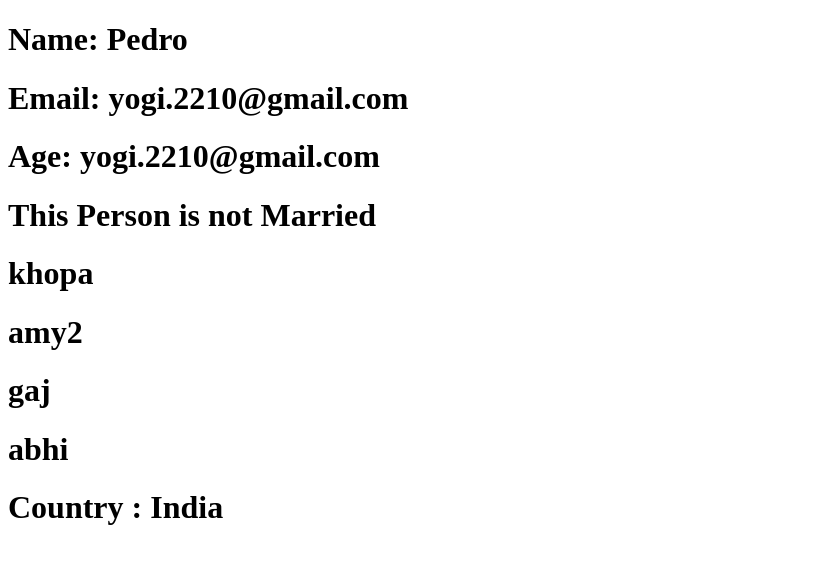
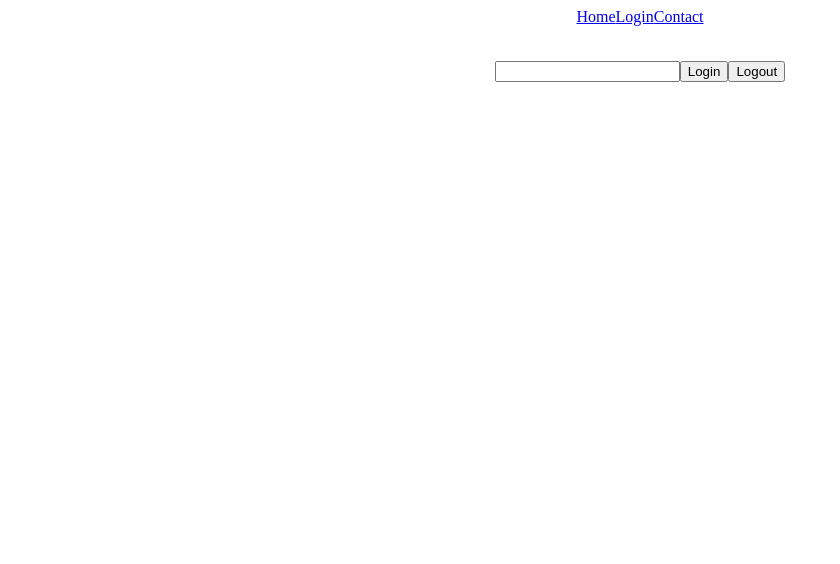
Before and after one commit to yogi2210/react-notes, a React (Create React App) app: page /login in a window 1280 px wide. Shown: the top 564 px of the page, without its empty margins (0-840 px from the left). Built offline with nearby package versions, Linux system fonts and the light colour scheme.

Commit message:
redux toolkit

```diff
--- a/package.json
+++ b/package.json
@@ -4,6 +4,7 @@
   "private": true,
   "dependencies": {
     "@hookform/resolvers": "^2.9.10",
+    "@reduxjs/toolkit": "^1.9.1",
     "@tanstack/react-query": "^4.20.4",
     "@testing-library/jest-dom": "^5.16.5",
     "@testing-library/react": "^13.4.0",
@@ -13,6 +14,7 @@
     "react": "^18.2.0",
     "react-dom": "^18.2.0",
     "react-hook-form": "^7.41.0",
+    "react-redux": "^8.0.5",
     "react-router-dom": "^6.5.0",
     "react-scripts": "5.0.1",
     "web-vitals": "^2.1.4",
--- a/src/App.tsx
+++ b/src/App.tsx
@@ -1,29 +1,37 @@
-import React from 'react';
+import './App.css';
 
-import "./App.css"
-import { Person, Country } from "./components/Person"
+import { BrowserRouter as Router, Routes, Route, Link } from 'react-router-dom';
 
-function App(){
+import {Home} from './pages/Home';
+import {Contact} from './pages/Contact';
+import {Login} from './pages/Login';
 
-  // creating function in typescript that take name and return age
-
-  // const getAge = (name : string): number =>{
-  //   return 99
-  // }
+import { Provider } from "react-redux";
+import { store } from './store'
 
 
-    return (
-        <div className="classname">
-            <Person
-                name="Pedro"
-                email="yogi.2210@gmail.com"
-                age= {21}
-                isMarried = {false}
-                friends={["khopa", "amy2", "gaj", "abhi"]}
-                country= {Country.India}
-            />
-        </div>
-    )
+
+function App() {
+
+
+  return (
+    <div className="App" >
+        <Provider store = {store} >
+        <Router>
+            <Link to='/' >Home</Link>
+            <Link to='/login' >Login</Link>
+            <Link to='/contact' >Contact</Link>
+             <Routes>
+                <Route path="/" element={<Home/>} />
+                <Route path="/login" element={<Login/>} />
+                <Route path="/contact" element={<Contact/>} />
+            </Routes>
+        </Router>
+        </Provider>
+    </div>
+ )
+
 }
 
-export default App
+
+export default App;
--- /dev/null
+++ b/src/pages/Contact.tsx
@@ -0,0 +1,7 @@
+import React from 'react'
+
+export const Contact = () => {
+  return (
+    <div>Contact</div>
+  )
+}
--- /dev/null
+++ b/src/pages/Home.tsx
@@ -0,0 +1,11 @@
+import React from 'react'
+import {  useSelector } from 'react-redux'
+
+
+export const Home = () => {
+  const username = useSelector((state: any)=> state.user.value.username)
+
+  return (
+    <div> Home Page:  {username}</div>
+  )
+}
--- /dev/null
+++ b/src/pages/Login.tsx
@@ -0,0 +1,24 @@
+import React from 'react'
+import { useState } from 'react'
+import { login, logout } from '../store'
+import { useDispatch, useSelector } from 'react-redux'
+
+
+
+export const Login = () => {
+  const [ newUsername, setNewUserName] = useState("")
+
+  const dispatch = useDispatch()
+  const username = useSelector((state: any)=> state.user.value.username)
+
+  return (
+
+    <h1>
+    {username}
+      <input onChange={(e)=>{ setNewUserName(e.target.value) }} type="text" />
+      <button onClick={()=>{dispatch(login({username : newUsername}))}} >Login</button>
+      <button onClick={()=>{dispatch(logout())}} >Logout</button>
+    </h1>
+
+  )
+}
--- /dev/null
+++ b/src/store.ts
@@ -0,0 +1,24 @@
+import { configureStore, createSlice } from '@reduxjs/toolkit'
+
+//creating reducers
+// const initialState = {value: {username: ""}}
+const userSlice = createSlice({
+    name: "user",
+    initialState: {value: {username: ""}},
+    reducers:{
+        login: (state, action) => {
+            state.value = action.payload
+        },
+        logout: (state) => {
+            state.value = {value: {username: ""}}.value
+        }
+    }
+})
+
+export const { login, logout } = userSlice.actions
+
+export const store = configureStore({
+    reducer: {
+        user: userSlice.reducer
+    }
+})
```
Also changed, not shown: src/TypeScript_basics.tsx (added, +29 -0 lines), 1 other file (tests, documents, lock files or other folders).
